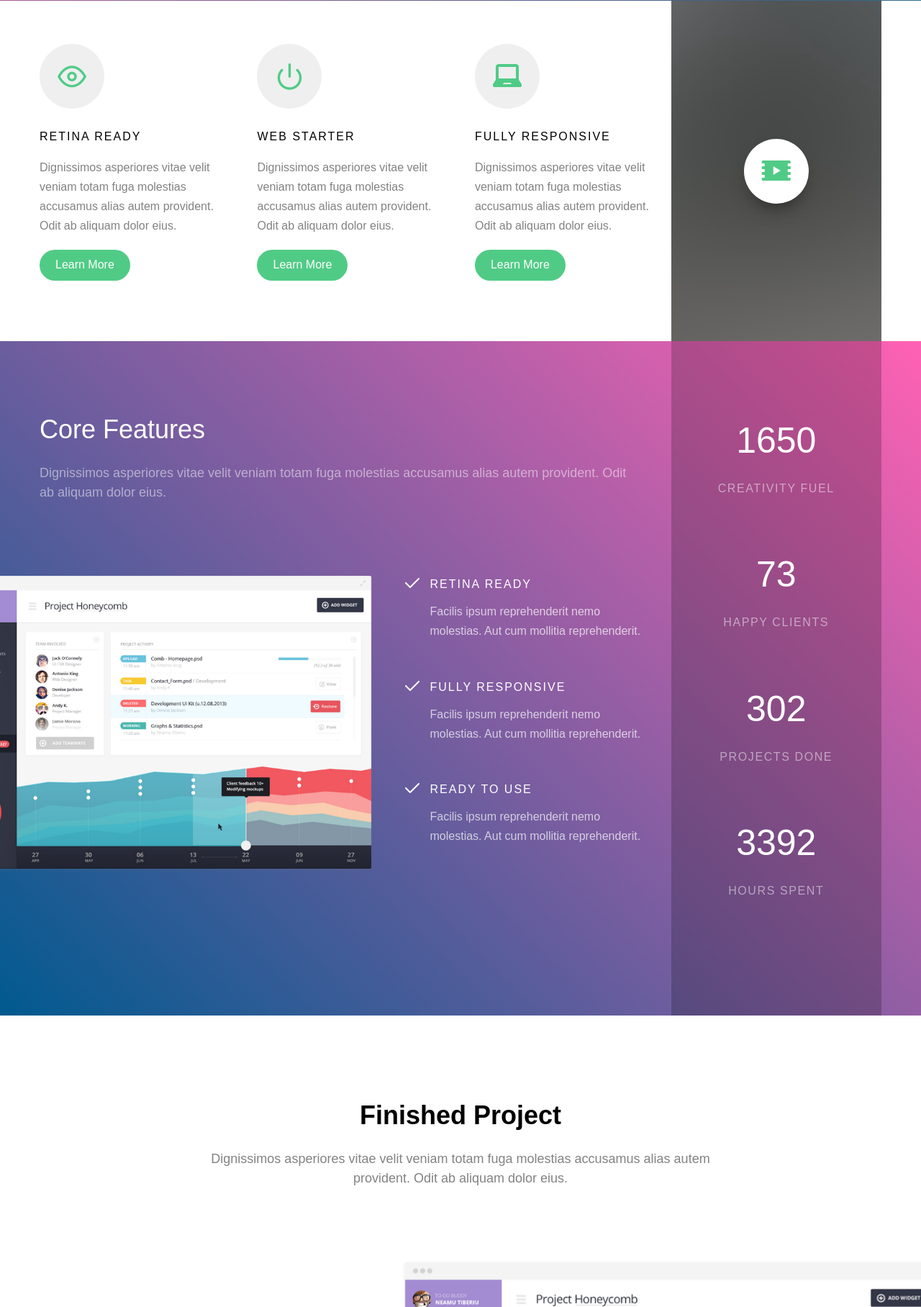
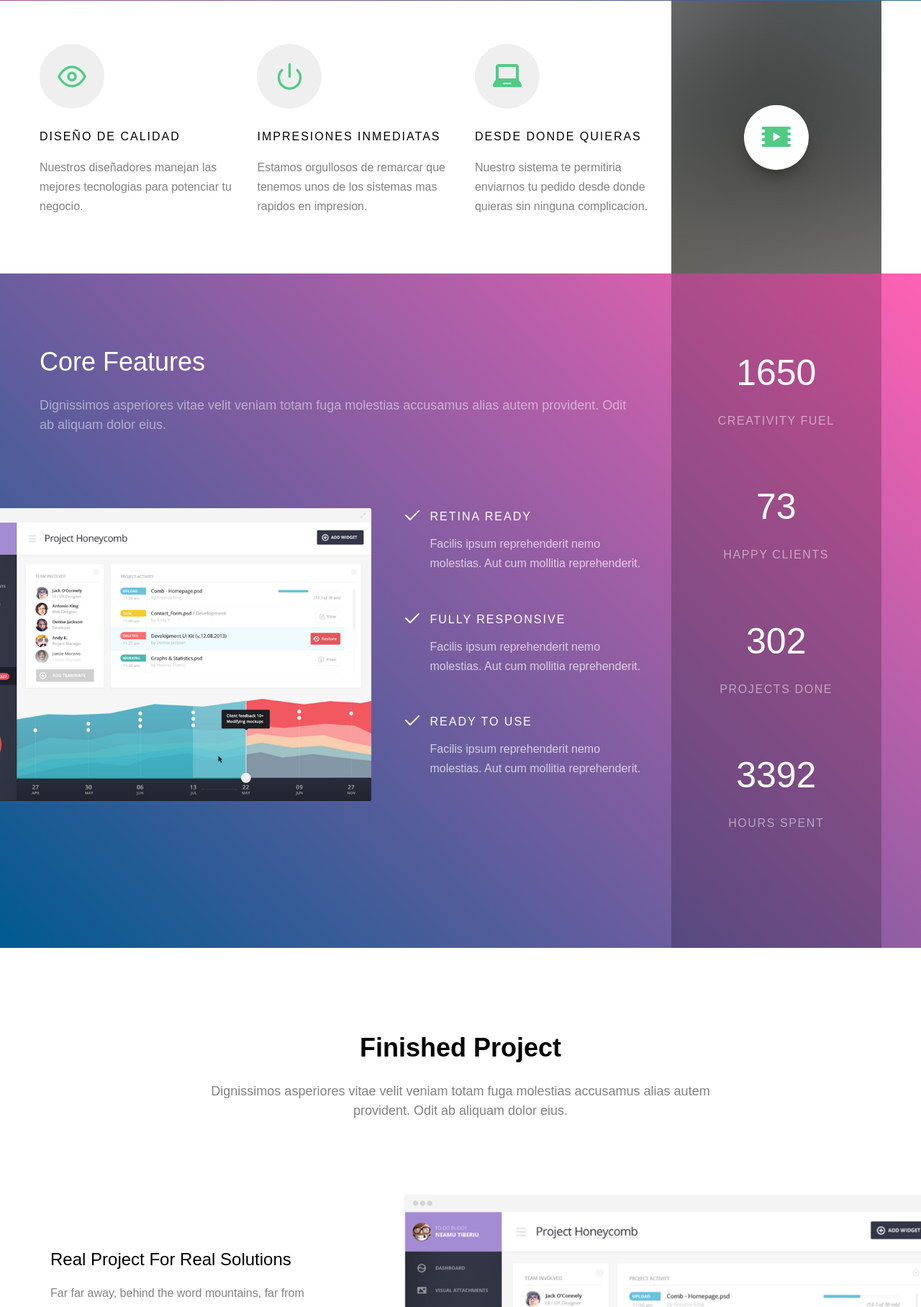
Before and after one commit to LynxSoftwareDesign/PapilioLynx, a Django app: page / in a window 1280 px wide. Shown: the part 799-2615 px from the top of the page at 72% size. Run offline with Django 3.2, Linux system fonts and the light colour scheme; some libraries are stand-ins or nearby versions; some web fonts are replaced.

Commit message:
minnimos

```diff
--- a/src/templates/site/pages/contacto.html
+++ b/src/templates/site/pages/contacto.html
@@ -22,7 +22,7 @@
 		<div class="container">
 			<div class="row">
 				<div class="col-md-6 animate-box">
-					<h3>Habla con nosotros!</h3>
+					<h3>Dejanos tu mensaje</h3>
 					<form action="#">
 						<div class="row form-group">
 							<div class="col-md-6">
--- a/src/templates/site/pages/inicio.html
+++ b/src/templates/site/pages/inicio.html
@@ -30,9 +30,9 @@
 									<i class="icon-eye"></i>
 								</span>
 								<div class="desc">
-									<h3>Retina Ready</h3>
-									<p>Dignissimos asperiores vitae velit veniam totam fuga molestias accusamus alias autem provident. Odit ab aliquam dolor eius.</p>
-									<p><a href="#" class="btn btn-primary">Learn More</a></p>
+									<h3>Diseño de calidad</h3>
+									<p>Nuestros diseñadores manejan las mejores tecnologias para potenciar tu negocio. </p>
+									<!-- <p><a href="#" class="btn btn-primary">Learn More</a></p> -->
 								</div>
 							</div>
 						</div>
@@ -42,9 +42,9 @@
 									<i class="icon-power"></i>
 								</span>
 								<div class="desc">
-									<h3>Web Starter</h3>
-									<p>Dignissimos asperiores vitae velit veniam totam fuga molestias accusamus alias autem provident. Odit ab aliquam dolor eius.</p>
-									<p><a href="#" class="btn btn-primary">Learn More</a></p>
+									<h3>Impresiones inmediatas</h3>
+									<p>Estamos orgullosos de remarcar que tenemos unos de los sistemas mas rapidos en impresion.</p>
+									<!--<p><a href="#" class="btn btn-primary">Learn More</a></p> -->
 								</div>
 							</div>
 						</div>
@@ -54,9 +54,9 @@
 									<i class="icon-laptop"></i>
 								</span>
 								<div class="desc">
-									<h3>Fully Responsive</h3>
-									<p>Dignissimos asperiores vitae velit veniam totam fuga molestias accusamus alias autem provident. Odit ab aliquam dolor eius.</p>
-									<p><a href="#" class="btn btn-primary">Learn More</a></p>
+									<h3>Desde donde quieras</h3>
+									<p>Nuestro sistema te permitiria enviarnos tu pedido desde donde quieras sin ninguna complicacion.</p>
+									<!-- <p><a href="#" class="btn btn-primary">Learn More</a></p> -->
 								</div>
 							</div>
 						</div>
```
